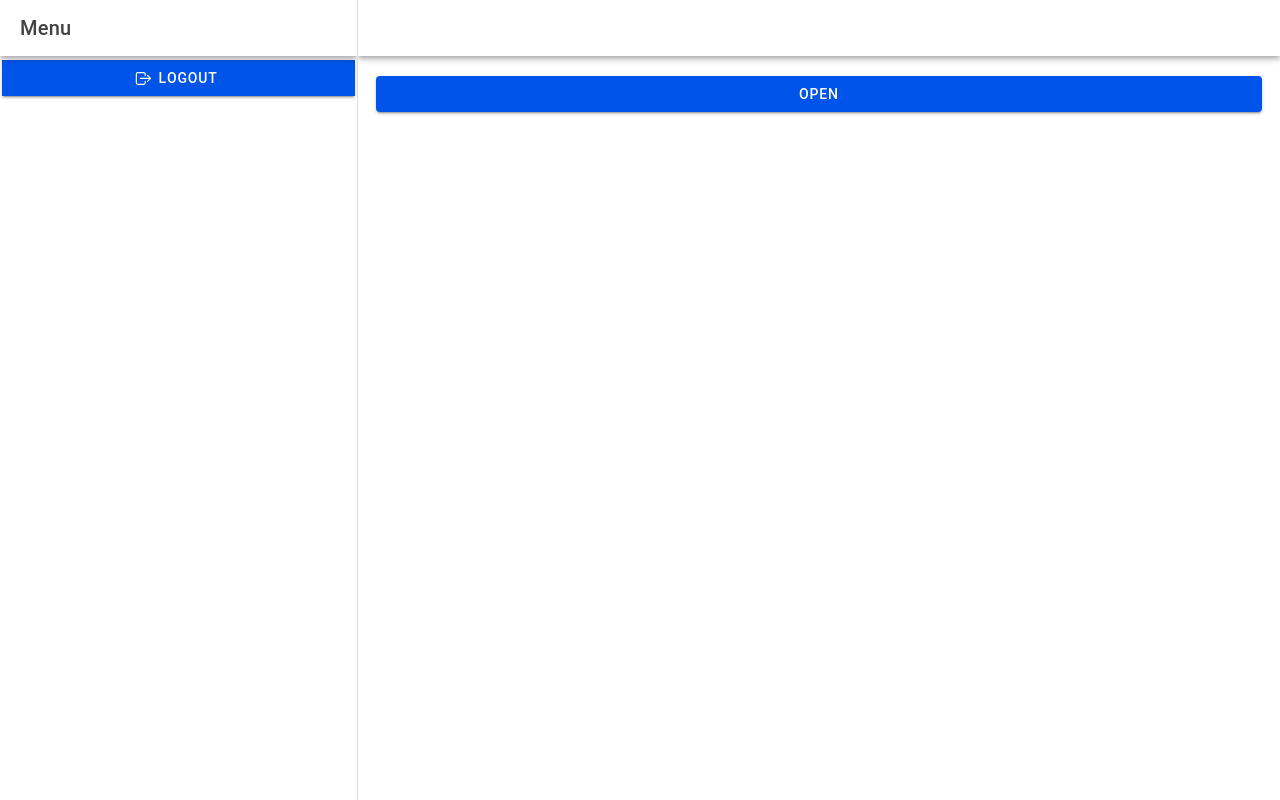
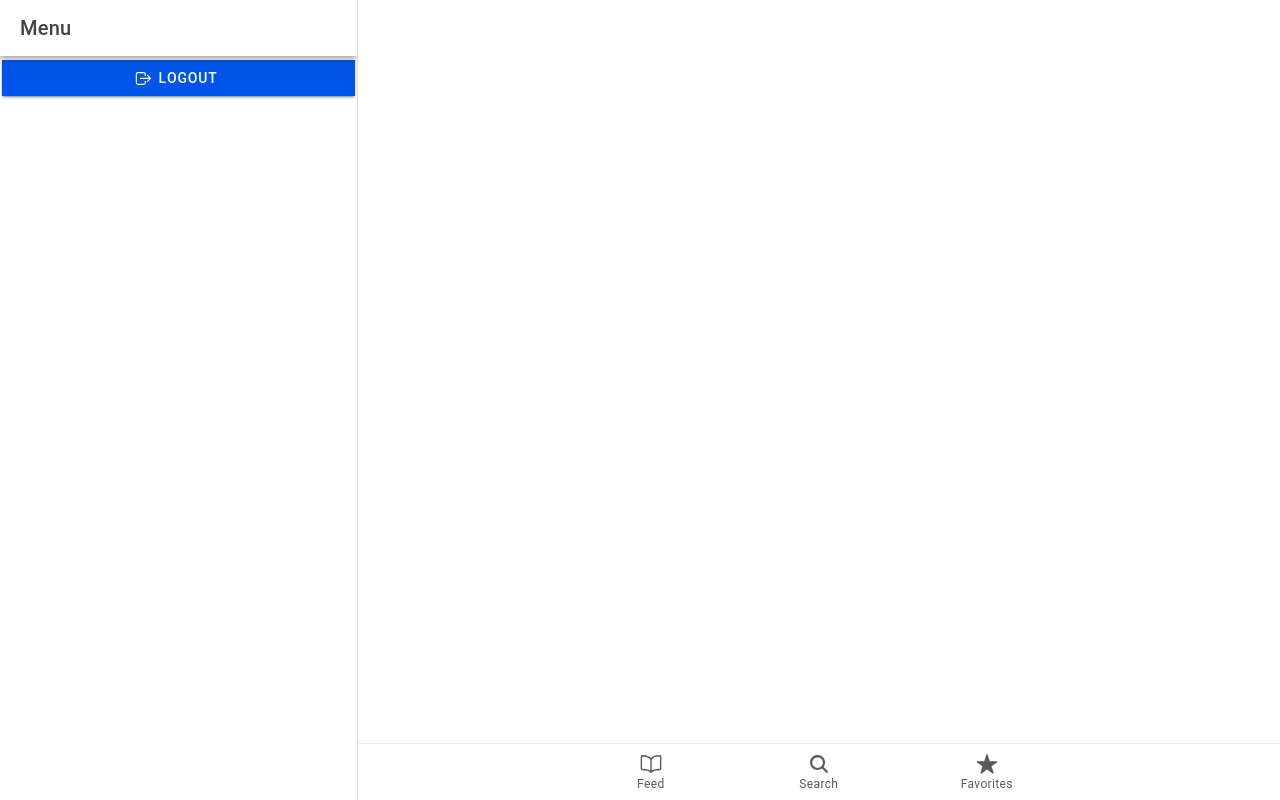
Before and after one commit to MissViolet88/it35a_mobile, a React (Vite) app: page /app/Home in a window 1280 px wide. Built offline with nearby package versions, Linux system fonts and the light colour scheme.

Commit message:
updates the code inside home.tsx

```diff
--- a/src/pages/Home.tsx
+++ b/src/pages/Home.tsx
@@ -1,84 +1,42 @@
-import { IonContent, IonHeader, IonMenuButton, IonPage, IonTitle, IonToolbar } from '@ionic/react';
-import './Home.css';
-import Menu from "./Menu";
-import ExploreContainer from '../components/ExploreContainer';
+import { IonIcon, IonLabel, IonRouterOutlet, IonTabBar, IonTabButton, IonTabs, IonTitle, IonToolbar } from "@ionic/react";
+import { IonReactRouter } from "@ionic/react-router";
+import { Redirect, Route } from "react-router";
+import Feed from "./home-tabs/Feed";
+import Favorites from "./home-tabs/Favorite";
+import Search from "./home-tabs/Search";
+import { bookOutline, search, star } from "ionicons/icons";
+const Home: React.FC = () => {
+  const tabs = [
+    {name: "Feed", tab: 'feed',url: "/app/home/feed", icon:bookOutline},
+    {name: "Search", tab: 'search',url: "/app/home/search", icon:search},
+    {name: "Favorites", tab: 'favorites',url: "/app/home/favorites", icon:star},
+    ]
 
-import React, { useState, useRef } from 'react';
-import {
-  IonButtons,
-  IonButton,
-  IonModal,
-  IonItem,
-  IonInput,
-} from '@ionic/react';
+    return (
+        <IonReactRouter>
+          <IonTabs>
+          <IonTabBar slot="bottom">
+            <IonToolbar>
+              <IonTitle>Tabs</IonTitle>
+            </IonToolbar>
+            {tabs.map((tab, index) => (
+              <IonTabButton key={index} tab={tab.tab} href={tab.url}>
+                <IonIcon icon={tab.icon} />
+                <IonLabel>{tab.name}</IonLabel>
+              </IonTabButton>
+            ))}
 
-import { OverlayEventDetail } from '@ionic/core/components';
+          </IonTabBar>
+          <IonRouterOutlet>
+            <Route exact path="/app/home/feed" component={Feed} />
+            <Route exact path="/app/home" />
+            <Redirect to="/app/home/feed" />
 
-const Home: React.FC = () => {
-  const [message, setMessage] = useState('');
-  const modal = useRef<HTMLIonModalElement>(null);
-  const input = useRef<HTMLIonInputElement>(null);
-
-  const onWillDismiss = (event: CustomEvent<OverlayEventDetail>) => {
-    const { data } = event.detail;
-    if (data) {
-      setMessage(`Hello, ${data}!`);
-    }
-  };
-
-  const confirm = () => {
-    const name = input.current?.value;
-    if (name) {
-      setMessage(`Hello, ${name}!`);
-      modal.current?.dismiss();
-    }
-  };
-
-  return (
-    <IonPage>
-      <IonHeader>
-        <IonToolbar>
-          <IonButtons>
-            <IonMenuButton>
-
-            </IonMenuButton>
-          </IonButtons>
-        </IonToolbar>
-      </IonHeader>
-      <IonContent className="ion-padding">
-        <IonButton id="open-modal" expand="block">
-          Open
-        </IonButton>
-        <p>{message}</p>
-        <IonModal ref={modal} trigger="open-modal" onWillDismiss={(event) => onWillDismiss(event)}>
-          <IonHeader>
-            <IonToolbar>
-              <IonButtons slot="start">
-                <IonButton onClick={() => modal.current?.dismiss()}>Cancel</IonButton>
-              </IonButtons>
-              <IonTitle>Welcome</IonTitle>
-              <IonButtons slot="end">
-                <IonButton strong={true} onClick={() => confirm()}>
-                  Confirm
-                </IonButton>
-              </IonButtons>
-            </IonToolbar>
-          </IonHeader>
-          <IonContent className="ion-padding">
-            <IonItem>
-              <IonInput
-                label="Enter your name"
-                labelPlacement="stacked"
-                ref={input}
-                type="text"
-                placeholder="Your name"
-              />
-            </IonItem>
-          </IonContent>
-        </IonModal>
-      </IonContent>
-    </IonPage>
-  );
+            <Route exact path="/app/home/search" component={Search} />
+            <Route exact path="/app/home/favorites" component={Favorites} />
+          </IonRouterOutlet>
+          </IonTabs>
+        </IonReactRouter>
+    );
 };
-
 export default Home;
```
